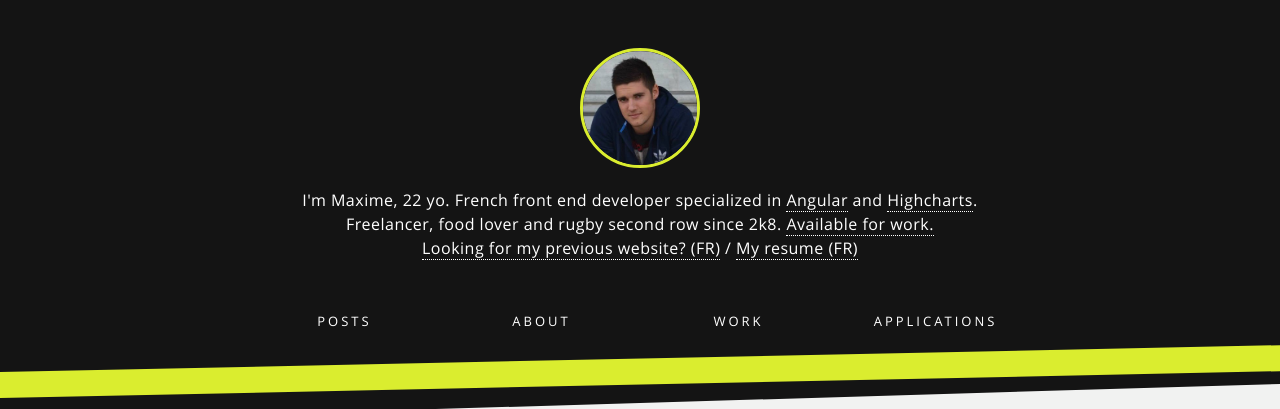
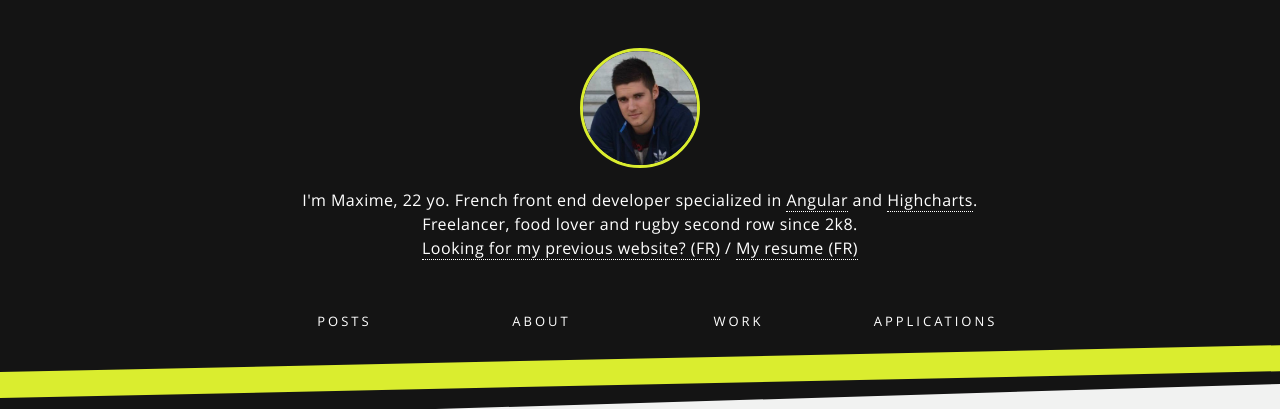
Before and after one commit to maximelafarie/maximelafarie.github.io, a Jekyll site: the page built from index.html, in a window 1280 px wide. Shown: the top 409 px of the page. Built offline with Jekyll 4.4.1, drawn with Linux system fonts in a browser that asks for light colours; the list of posts is cut into pages by our own code; comment, search, counter and statistics services are not loaded.

Commit message:
Not available anymore :)

```diff
--- a/_includes/header.html
+++ b/_includes/header.html
@@ -10,8 +10,7 @@
                 I'm Maxime, <span id="age"></span> yo. French front end developer specialized in <a target="_blank"
                                                                                                     href="//angular.io/">Angular</a>
                 and <a target="_blank" href="//www.highcharts.com/">Highcharts</a>.<br>
-                Freelancer, food lover and rugby second row since 2k8. <a
-                    href="//www.linkedin.com/in/maximelafarie">Available for work.</a><br>
+                Freelancer, food lover and rugby second row since 2k8.<br>
                 <a href="//old.maximelafarie.com/">Looking for my previous website? (FR)</a>
                 <span>/</span>
                 <a href="{{ site.baseurl }}/static/cv_maxime_lafarie.compressed.pdf" target="_blank">My resume (FR)</a>
```
